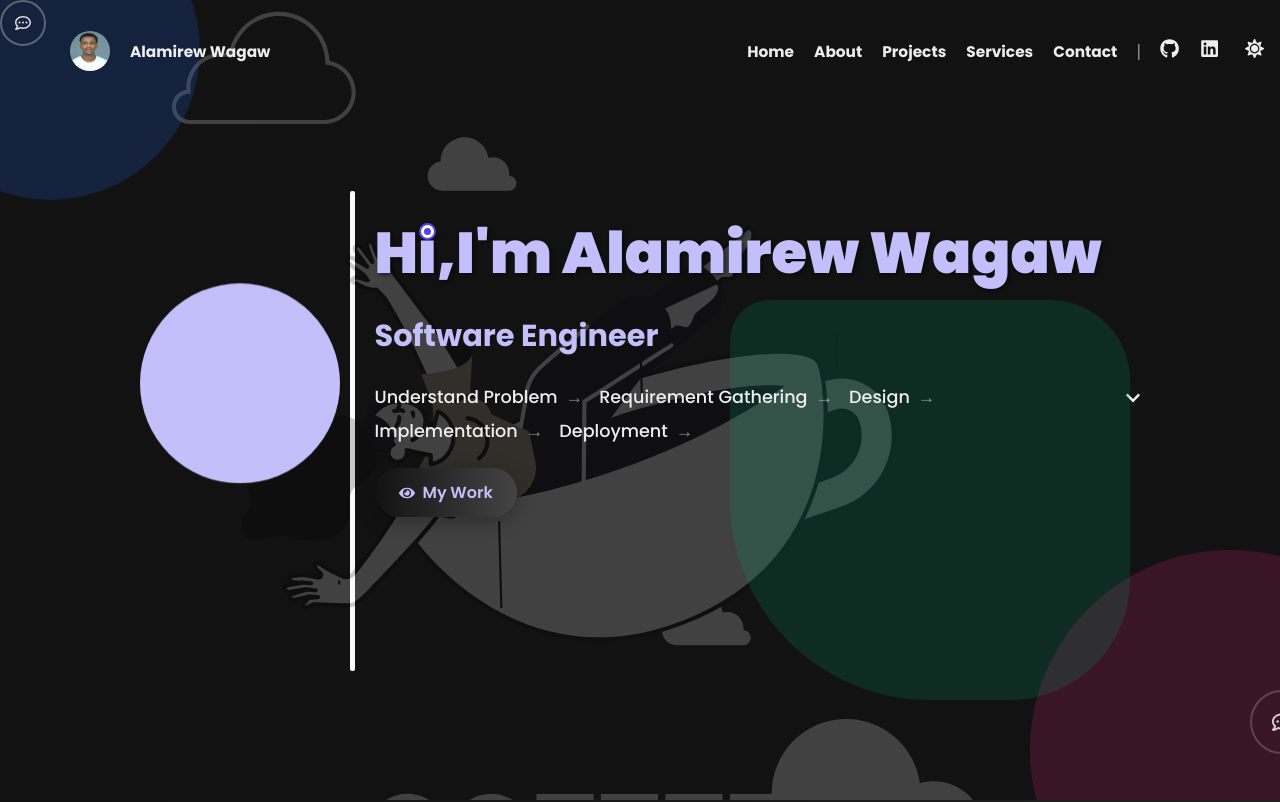
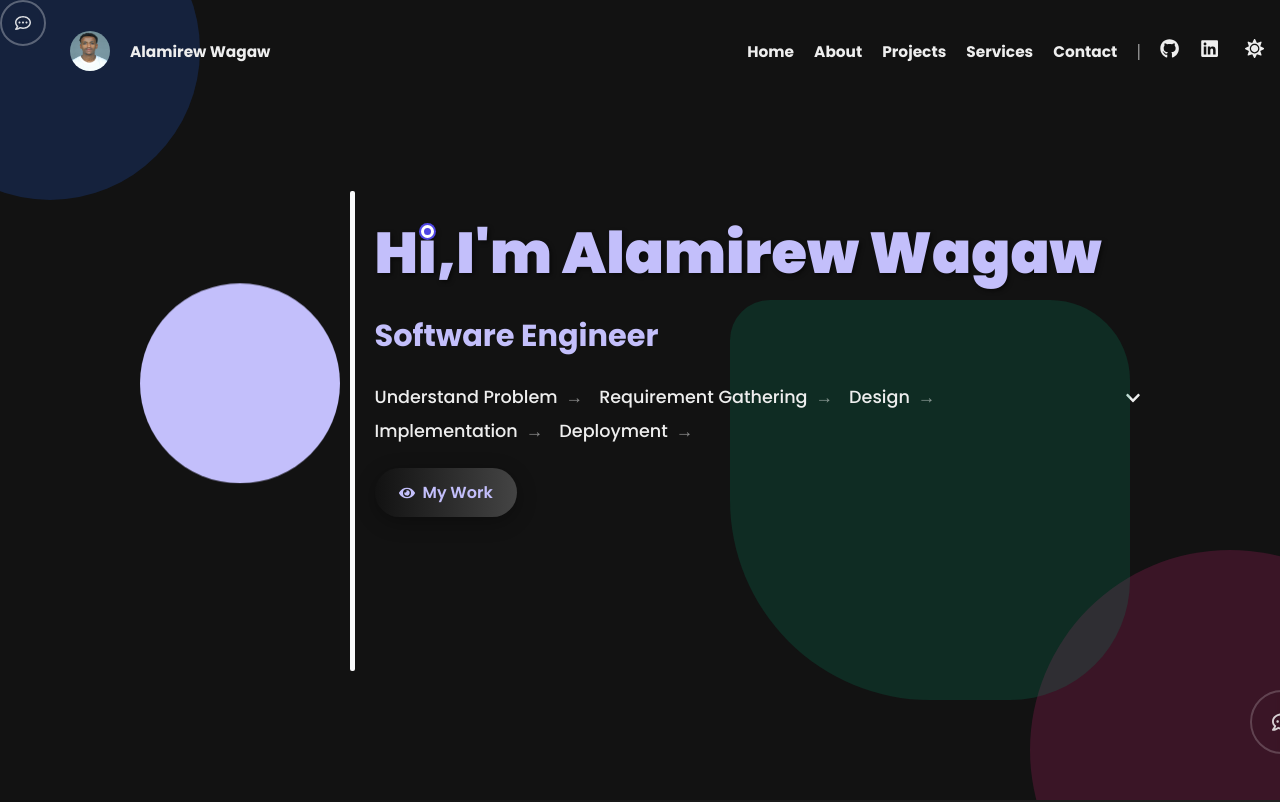
Before and after one commit to alamir06/MyPortfolio, a React (Vite) app: page / in a window 1280 px wide. Shown: the top 802 px of the page. Built offline with nearby package versions, Linux system fonts and the light colour scheme.

Commit message:
remove background image

```diff
--- a/src/pages/Home.jsx
+++ b/src/pages/Home.jsx
@@ -55,7 +55,8 @@ export default function Home() {
            <FloatingMessage />
 
         <div className="lottie-bg">
-          <Lottie animationData={Animtion} loop autoplay />
+          {/* <Lottie animationData={Animtion} loop autoplay /> */}
+
         </div>
 
         <div className="hero-bg">
--- a/src/styles/home.css
+++ b/src/styles/home.css
@@ -96,6 +96,8 @@
   width: 400px;
   height: 400px;
   background: var(--circle3-color);
+  /* background: url(../assets/back.png); */
+  background-size: cover;
   border-radius: 10% 20% 30% 50%;
   bottom: 100px;
   right: 150px;
```
